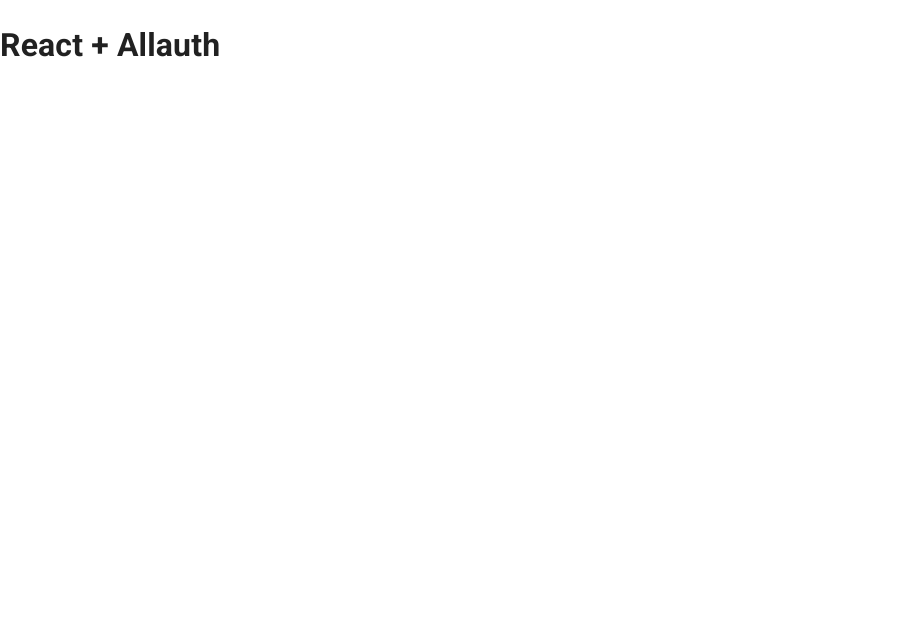
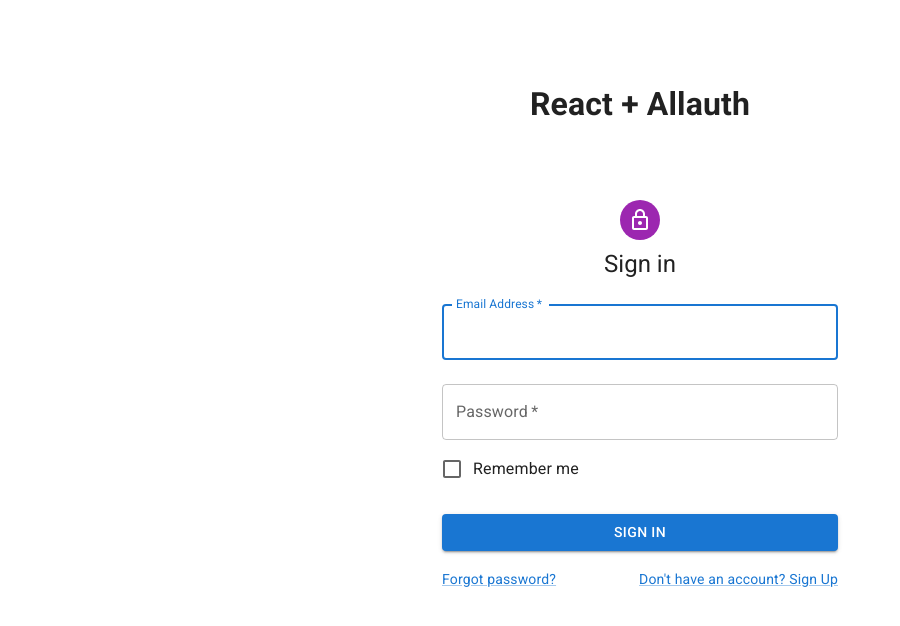
Before and after one commit to confuzeus/django-allauth-react, a React (Vite) app in the folder frontend/: page / in a window 1280 px wide. Shown: the top 626 px of the page, without its empty margins (0-900 px from the left). Built offline with nearby package versions, Linux system fonts and the light colour scheme; no server answers.

Commit message:
Add Body

```diff
--- a/frontend/src/App.tsx
+++ b/frontend/src/App.tsx
@@ -1,10 +1,15 @@
+import { Container } from "@mui/material";
+import Body from "./components/Body";
+import useAuthSession from "./hooks/useAuthSession";
+
 function App() {
-
+  useAuthSession();
   return (
-    <div className="container my-20">
-      <h1 className="text-4xl text-center">React + Allauth</h1>
-    </div>
-  )
+    <Container component="main" sx={{ margin: "10vh auto" }}>
+      <h1 style={{ textAlign: "center" }}>React + Allauth</h1>
+      <Body />
+    </Container>
+  );
 }
 
-export default App
+export default App;
--- /dev/null
+++ b/frontend/src/components/Body/index.tsx
@@ -0,0 +1,38 @@
+import { useAtomValue } from "jotai";
+import LoginForm from "../LoginForm";
+import { genericStore } from "../../store/generic";
+import { CurrentAction } from "../../store/generic/types";
+import { Container } from "@mui/material";
+import { sessionStore } from "../../store/sessions";
+import LogoutButton from "../LogoutButton";
+import CrudBody from "../CrudBody";
+
+export default function Body() {
+  const isAuthenticated = useAtomValue(sessionStore.isAuthenticatedAtom);
+  const currentAction = useAtomValue(genericStore.currentActionAtom);
+
+  let body;
+
+  if (currentAction === CurrentAction.Signin) {
+    body = <LoginForm />;
+  } else if (currentAction === CurrentAction.Authenticated) {
+    body = <CrudBody />;
+  }
+
+  return (
+    <Container component="div">
+      {isAuthenticated && (
+        <div
+          style={{
+            display: "flex",
+            justifyContent: "center",
+            marginBottom: "3rem",
+          }}
+        >
+          <LogoutButton />
+        </div>
+      )}
+      {body}
+    </Container>
+  );
+}
```
